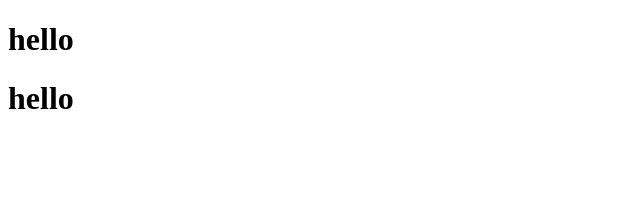
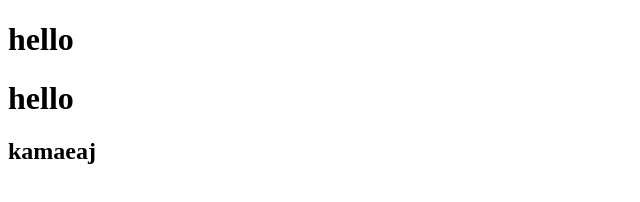
Before and after one commit to Swethabalaraman/Swetha, a plain HTML site: page index.html in a window 1280 px wide. Shown: the whole page, without its empty margins (0-640 px from the left). Drawn offline with Linux system fonts and the light colour scheme.

Commit message:
heading two added index.html

```diff
--- a/index.html
+++ b/index.html
@@ -7,5 +7,6 @@
 <body>
     <h1> hello </h1>
     <h1> hello </h1>
+    <h2>kamaeaj</h2>
 </body>
 </html>
```
